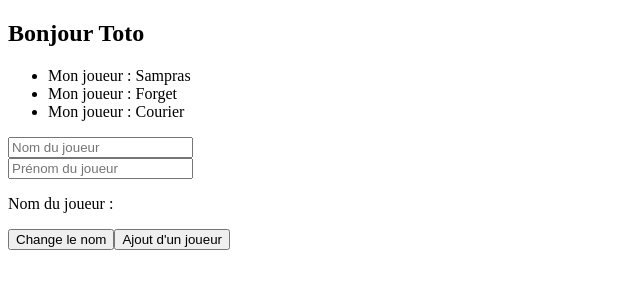
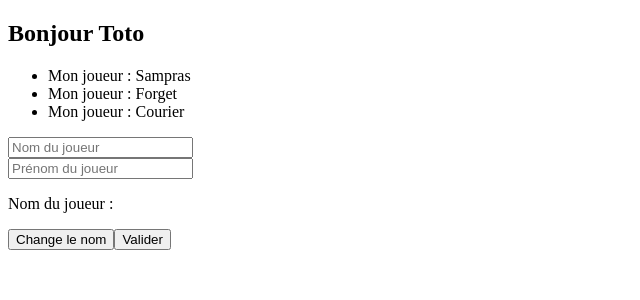
Before and after one commit to thibaut-montanier/WIS2021-AppTennisPlayer, an Angular app: page / in a window 1280 px wide. Both pictures are taken after a click on the button "Ajout d'un joueur". Shown: the top 300 px of the page, without its empty margins (0-640 px from the left). Built offline with nearby package versions, Linux system fonts and the light colour scheme.

Commit message:
Ajout d'un joueur

```diff
--- a/src/app/tennis-player/tennis-player.component.html
+++ b/src/app/tennis-player/tennis-player.component.html
@@ -11,5 +11,6 @@
 <p>Nom du joueur : {{player.lastName}}</p>
 <div>
 	<input (click)="onclick()" type="button" value="Change le nom">
-	<input (click)="Ajouter()" type="button" value="Ajout d'un joueur" >
+	<input (click)="Ajouter()" type="button" value="Ajout d'un joueur"  *ngIf="!isInAddingMode">
+	<input (click)="Valider()" type="button" value="Valider" *ngIf="isInAddingMode">
 </div>
--- a/src/app/tennis-player/tennis-player.component.ts
+++ b/src/app/tennis-player/tennis-player.component.ts
@@ -8,6 +8,7 @@ import { TennisPlayer } from '../Model/tennis-player';
 })
 export class TennisPlayerComponent implements OnInit {
 
+  public isInAddingMode = false;
   public players : TennisPlayer[]=[
     {id: 1, lastName: "Sampras", firstName: "Pete", birthDate:"1971/08/12", prizeList:["Open d'Australie"]},
     {id: 2, lastName: "Forget", firstName: "Guy", birthDate:"1965/01/04", prizeList:[] },
@@ -16,7 +17,7 @@ export class TennisPlayerComponent implements OnInit {
 
 
 
-  public player: TennisPlayer = {id: 1, lastName: "Federer", firstName: "Pete", birthDate:"1971/08/12", prizeList:["Open d'Australie"]}
+  public player: TennisPlayer = {id: 1, lastName: "Federer", firstName: "Pete", birthDate:"1971/08/12", prizeList:['Open d\'Australie']}
 
   constructor() { }
 
@@ -34,9 +35,13 @@ export class TennisPlayerComponent implements OnInit {
 
 
   public Ajouter(){
+    this.isInAddingMode =true;
     this.player = new TennisPlayer();
-    debugger;
   }
 
+  public Valider(){
+    this.players.push(this.player);
+    this.isInAddingMode = false;
+  }
 
 }
```
